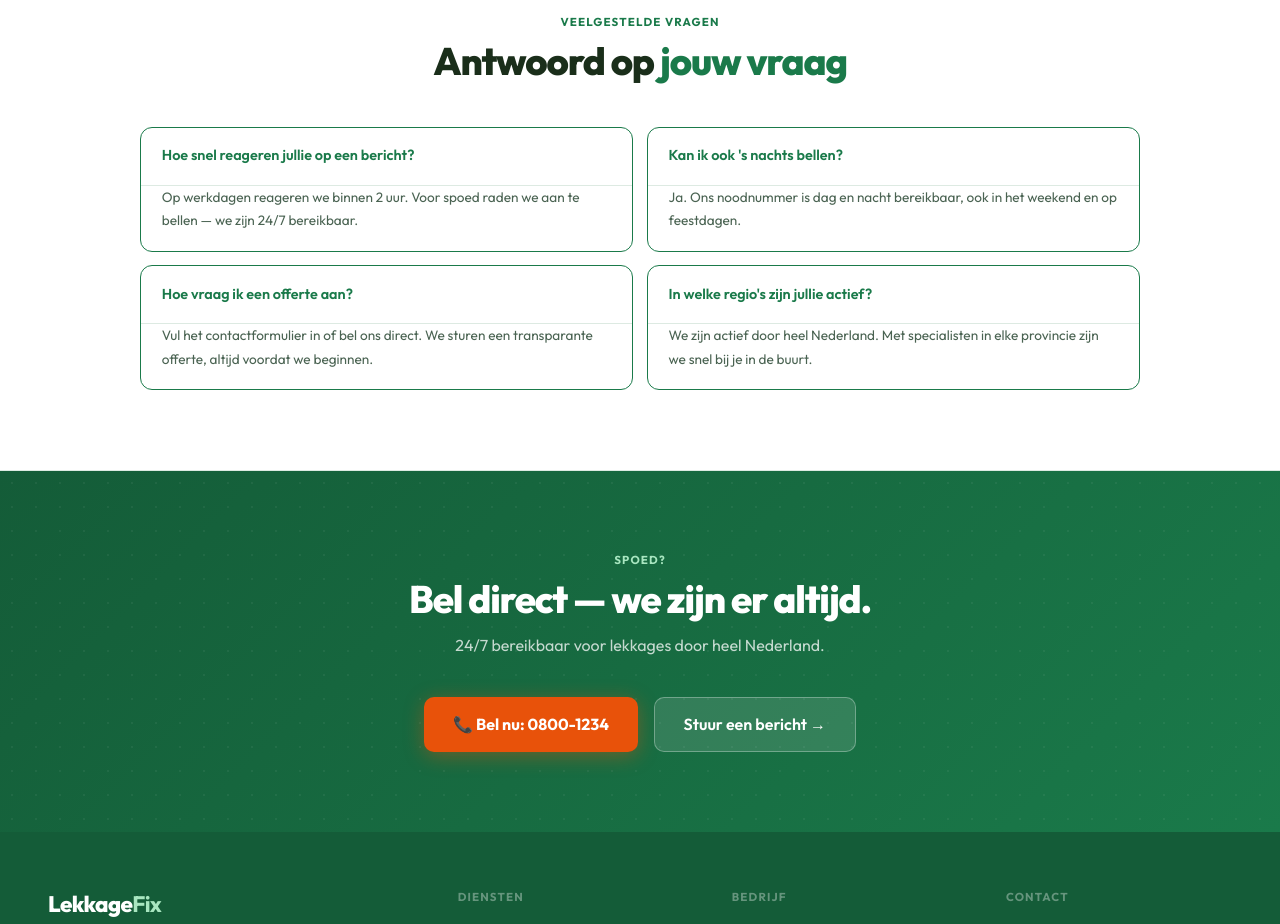
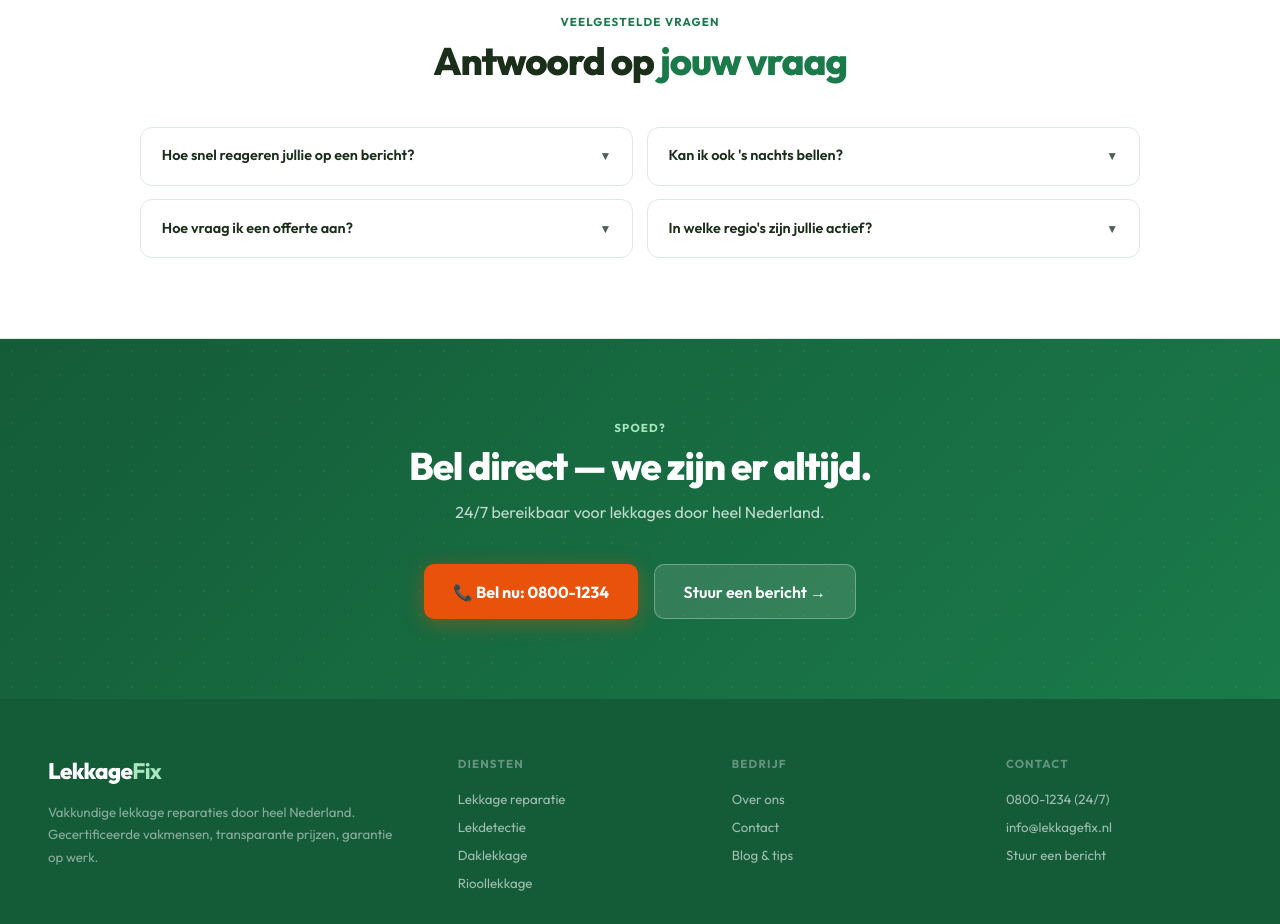
Before and after one commit to SanderKooi/lekkage, a Next.js app: page /contact in a window 1280 px wide. Shown: the part 980-1904 px from the top of the page. Built offline with nearby package versions, Linux system fonts and the light colour scheme.

Commit message:
Update contact.jsx

```diff
--- a/pages/contact.jsx
+++ b/pages/contact.jsx
@@ -9,6 +9,7 @@ const EMAIL = 'info@lekkagefix.nl'
 export default function Contact() {
   const [submitted, setSubmitted] = useState(false)
   const [form, setForm] = useState({ naam: '', telefoon: '', email: '', onderwerp: '', bericht: '' })
+  const [openFaq, setOpenFaq] = useState(null)
 
   function handleChange(e) {
     setForm(f => ({ ...f, [e.target.name]: e.target.value }))
@@ -162,12 +163,14 @@ export default function Contact() {
           <div className="faq-grid">
             {[
               { v: 'Hoe snel reageren jullie op een bericht?', a: 'Op werkdagen reageren we binnen 2 uur. Voor spoed raden we aan te bellen — we zijn 24/7 bereikbaar.' },
-              { v: 'Kan ik ook \'s nachts bellen?', a: 'Ja. Ons noodnummer is dag en nacht bereikbaar, ook in het weekend en op feestdagen.' },
+              { v: "Kan ik ook 's nachts bellen?", a: 'Ja. Ons noodnummer is dag en nacht bereikbaar, ook in het weekend en op feestdagen.' },
               { v: 'Hoe vraag ik een offerte aan?', a: 'Vul het contactformulier in of bel ons direct. We sturen een transparante offerte, altijd voordat we beginnen.' },
-              { v: 'In welke regio\'s zijn jullie actief?', a: 'We zijn actief door heel Nederland. Met specialisten in elke provincie zijn we snel bij je in de buurt.' },
+              { v: "In welke regio's zijn jullie actief?", a: 'We zijn actief door heel Nederland. Met specialisten in elke provincie zijn we snel bij je in de buurt.' },
             ].map((f, i) => (
-              <div key={i} className="faq-item open">
-                <div className="faq-q">{f.v}</div>
+              <div key={i} className={`faq-item${openFaq === i ? ' open' : ''}`}>
+                <div className="faq-q" onClick={() => setOpenFaq(openFaq === i ? null : i)}>
+                  {f.v} <span className="faq-arrow">▼</span>
+                </div>
                 <div className="faq-a">{f.a}</div>
               </div>
             ))}
```
